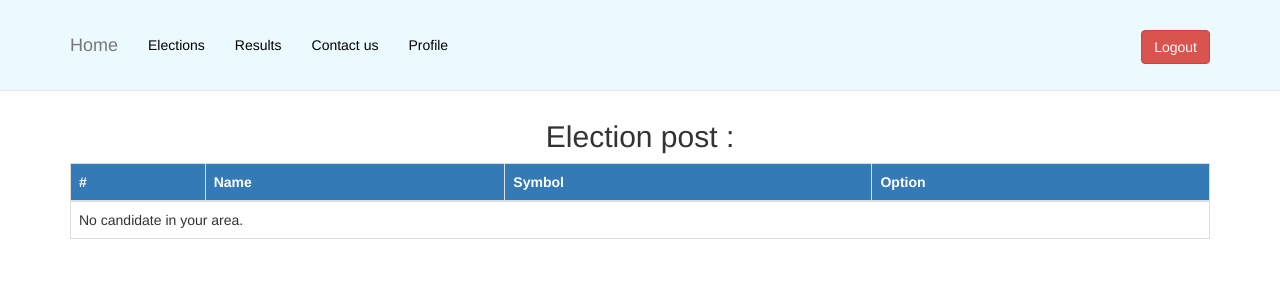
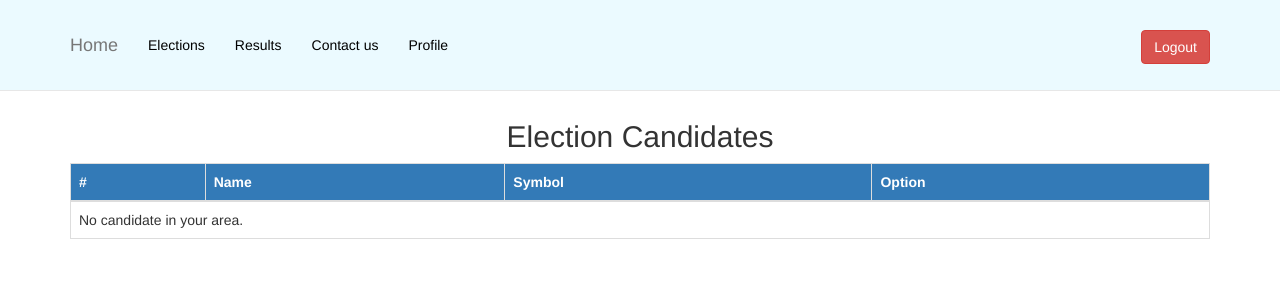
Before and after one commit to CaptaiN785/VotingSystem, a PHP site: page /vote.php in a window 1280 px wide. Shown: the top 300 px of the page. Run offline with PHP 8.4, Linux system fonts and the light colour scheme; the visitor is signed in with stand-in values (Sample User, id 1); data that the repository does not hold is empty; some libraries are stand-ins or nearby versions.

Commit message:
Updaed a text line

```diff
--- a/Frontend/vote.php
+++ b/Frontend/vote.php
@@ -26,7 +26,7 @@
     }
 ?>
 <div class="container">
-    <h2 class = "header text-center" >Election post : </h2>
+    <h2 class = "header text-center" >Election Candidates</h2>
     <table class="table table-hover table-bordered">
         <thead>
             <tr class = 'bg-primary'>
```
